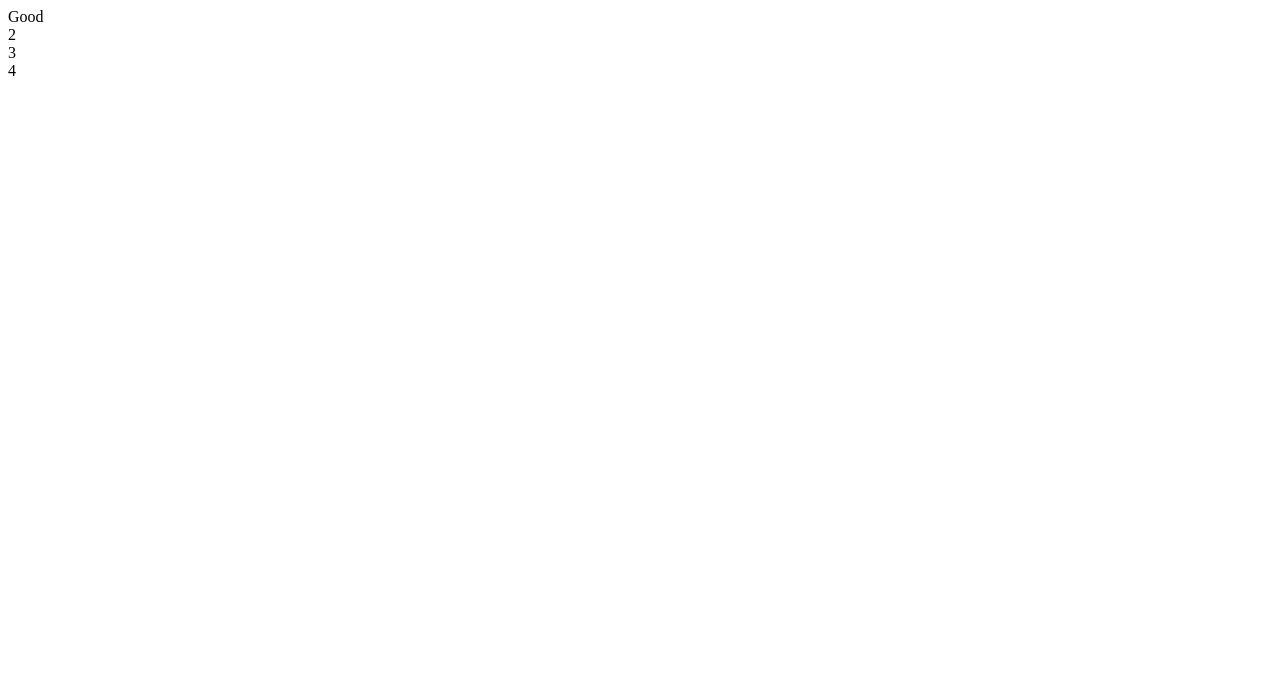
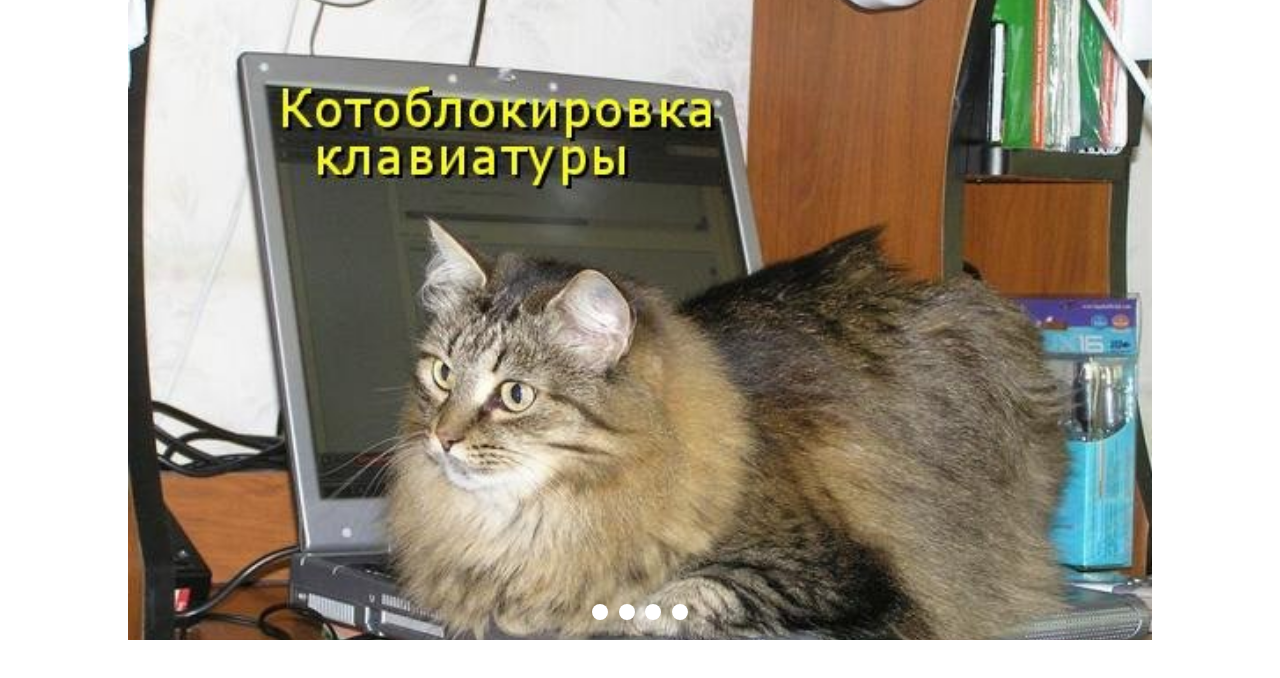
Before and after one commit to YuShato/cssMemSlider, a plain HTML site: page cssMemSlider/index.html in a window 1280 px wide. Drawn offline with Linux system fonts and the light colour scheme.

Commit message:
feat: add start css files (Sun, Oct 17, 2021, 06:33:00 PM)

```diff
--- a/cssMemSlider/index.html
+++ b/cssMemSlider/index.html
@@ -5,45 +5,34 @@
     <meta charset="UTF-8">
     <meta http-equiv="X-UA-Compatible" content="IE=edge">
     <meta name="viewport" content="width=device-width, initial-scale=1.0">
+    <link rel="stylesheet" href="style.css">
     <title>cssMemSlider YuShato</title>
 </head>
 
 <body>
     <main>
-        <div class="slider-container">
-            <div class="slider">
-                <div class="slides">
-                    <div id="slides__1" class="slide">
-                        <span class="slide__text">Good </span>
-                        <a class="slide__prev" href="#slides__4" title="Next"></a>
-                        <a class="slide__next" href="#slides__2" title="Next"></a>
-                    </div>
-                    <div id="slides__2" class="slide">
-                        <span class="slide__text">2</span>
-                        <a class="slide__prev" href="#slides__1" title="Prev"></a>
-                        <a class="slide__next" href="#slides__3" title="Next"></a>
-                    </div>
-                    <div id="slides__3" class="slide">
-                        <span class="slide__text">3</span>
-                        <a class="slide__prev" href="#slides__2" title="Prev"></a>
-                        <a class="slide__next" href="#slides__4" title="Next"></a>
-                    </div>
-                    <div id="slides__4" class="slide">
-                        <span class="slide__text">4</span>
-                        <a class="slide__prev" href="#slides__3" title="Prev"></a>
-                        <a class="slide__next" href="#slides__1" title="Prev"></a>
-                    </div>
+        <div class="wrapper">
+            <div class="slider-container">
+                <div class="menu">
+                    <label for="slide-dot-1"></label>
+                    <label for="slide-dot-2"></label>
+                    <label for="slide-dot-3"></label>
+                    <label for="slide-dot-4"></label>
                 </div>
-                <div class="slider__nav">
-                    <a class="slider__navlink" href="#slides__1"></a>
-                    <a class="slider__navlink" href="#slides__2"></a>
-                    <a class="slider__navlink" href="#slides__3"></a>
-                    <a class="slider__navlink" href="#slides__4"></a>
-                </div>
+
+                <input id="slide-dot-1" type="radio" name="slides" checked>
+                <div class="slide slide-1"></div>
+
+                <input id="slide-dot-2" type="radio" name="slides">
+                <div class="slide slide-2"></div>
+
+                <input id="slide-dot-3" type="radio" name="slides">
+                <div class="slide slide-3"></div>
+                <input id="slide-dot-4" type="radio" name="slides">
+                <div class="slide slide-4"></div>
             </div>
         </div>
     </main>
-
 </body>
 
 </html>
--- a/cssMemSlider/style.css
+++ b/cssMemSlider/style.css
@@ -0,0 +1,84 @@
+html,
+body {
+    width: 100%;
+    height: 100%;
+    margin: 0;
+    padding: 0;
+    font-family: "Helvetica", sans-serif;
+}
+
+img {
+    max-width: 100%;
+}
+
+.slider-container {
+    height: 100%;
+    width: 100%;
+    position: relative;
+    overflow: hidden;
+    text-align: center;
+}
+
+.menu {
+    position: absolute;
+    left: 0;
+    z-index: 900;
+    width: 100%;
+    bottom: 0;
+}
+
+.menu label {
+    cursor: pointer;
+    display: inline-block;
+    width: 16px;
+    height: 16px;
+    background: #fff;
+    border-radius: 50px;
+    margin: 0 .2em 1em;
+
+}
+
+.menu label:hover {
+    background: red;
+}
+
+.slide {
+    width: 100%;
+    height: 100%;
+    position: absolute;
+    top: 0;
+    left: 100%;
+    z-index: 10;
+    padding: 8em 1em 0;
+    background-size: cover;
+    background-position: 50% 50%;
+    transition: left 0s .75s;
+}
+
+[id^="slide"]:checked+.slide {
+    left: 0;
+    z-index: 100;
+    transition: left .65s ease-out;
+}
+
+.slide-1 {
+    background-image: url(./img/3.jpg);
+}
+
+.slide-2 {
+    background-image: url(./img/2.jpg);
+}
+
+.slide-3 {
+    background-image: url(./img/1.jpg);
+}
+.slide-4 {
+    background-image: url(./img/4.jpg);
+}
+
+.wrapper {
+    max-width: 80vw;
+    height: 80vh;
+    margin-left: auto;
+    margin-right: auto;
+}
```
